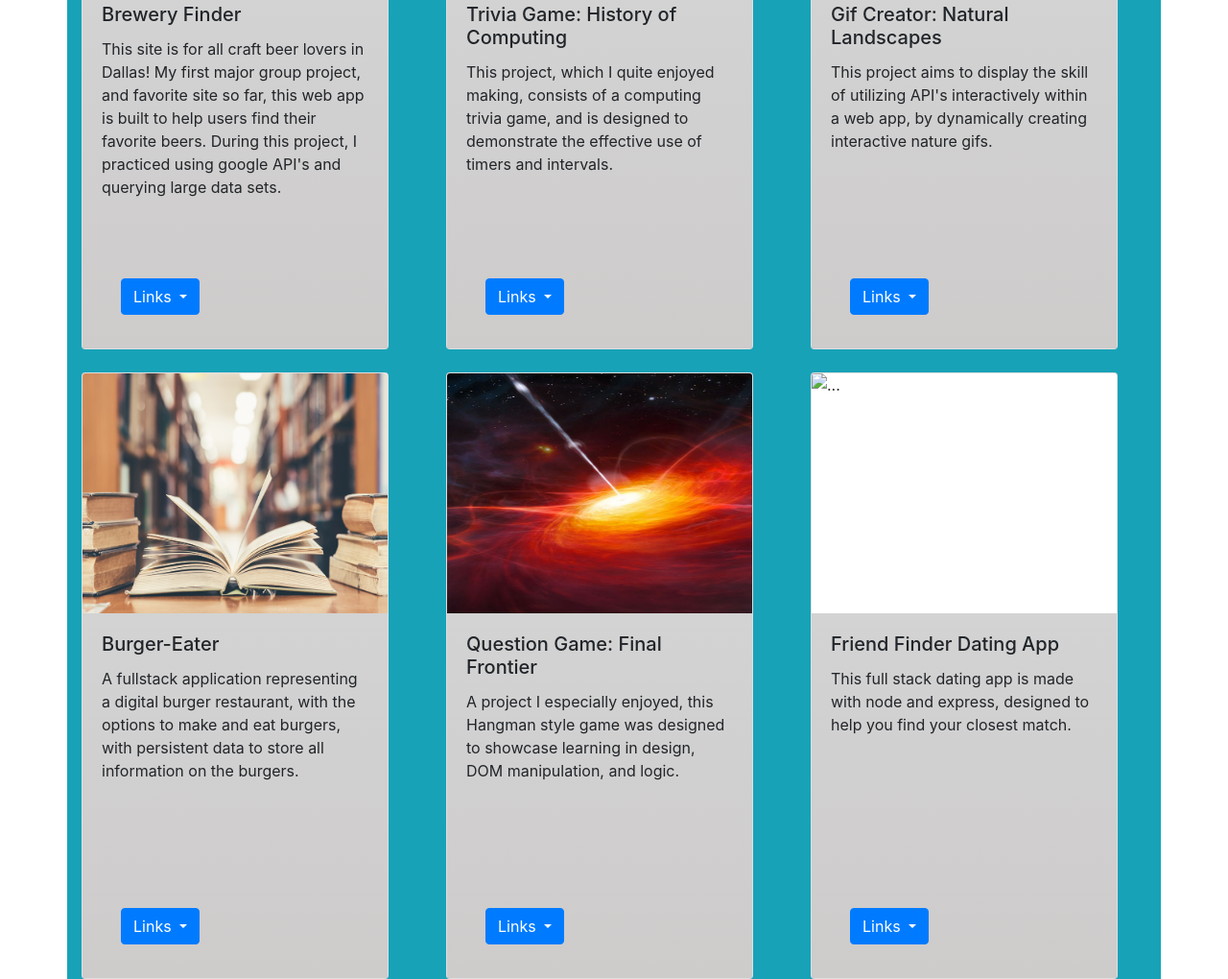
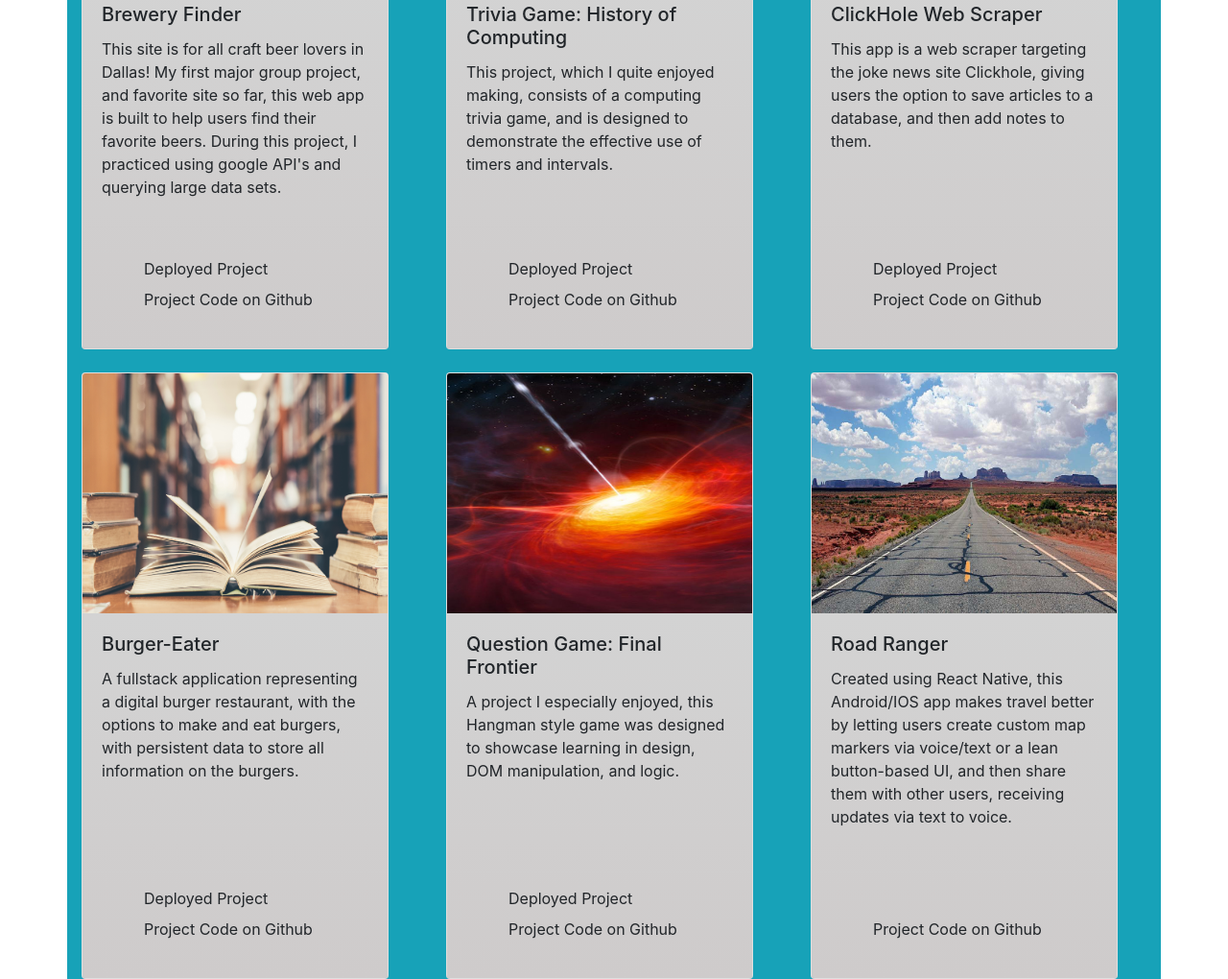
Before and after one commit to Nick-Haer/Nick-Haer-Portfolio, a plain HTML site: page index.html in a window 1280 px wide. Shown: the part 2055-3075 px from the top of the page at 96% size. Drawn offline with nearby package versions, Linux system fonts and the light colour scheme; files whose address does not match are found by name.

Commit message:
added newer projects to portfolio

```diff
--- a/index.html
+++ b/index.html
@@ -166,19 +166,10 @@
                                 favorite beers. During this project, I practiced using google API's and querying large
                                 data sets.</p>
                             <div class="card-body descriptions">
-                                        <div class="dropdown">
-                                            <button class="btn btn-primary dropdown-toggle linksButton" type="button"
-                                                id="dropdownMenuButton" data-toggle="dropdown" aria-haspopup="true"
-                                                aria-expanded="false">
-                                                Links
-                                            </button>
-                                            <div class="dropdown-menu" aria-labelledby="dropdownMenuButton">
                                     <a target="blank" class="dropdown-item"
                                     href="https://nima99.github.io/project-1/">Deployed Project</a>
                                 <a target="blank" class="dropdown-item"
                                     href="https://github.com/Nima99/project-1">Project Code on Github</a>
-                                            </div>
-                                        </div>
                                 <!-- <a target="blank" href="https://github.com/Nima99/project-1" class="card-link">Link to Code</a>
                                 <a target="blank" href="https://nima99.github.io/project-1/" class="card-link">Link to Site</a> -->
                             </div>
@@ -196,19 +187,10 @@
                                 trivia game, and is designed to demonstrate the effective use of timers and intervals.
                             </p>
                             <div class="card-body descriptions">
-                                        <div class="dropdown">
-                                            <button class="btn btn-primary dropdown-toggle linksButton" type="button"
-                                                id="dropdownMenuButton" data-toggle="dropdown" aria-haspopup="true"
-                                                aria-expanded="false">
-                                                Links
-                                            </button>
-                                            <div class="dropdown-menu" aria-labelledby="dropdownMenuButton">
                                     <a target="blank" class="dropdown-item"
                                     href="https://nick-haer.github.io/TriviaGame/">Deployed Project</a>
                                 <a target="blank" class="dropdown-item"
                                     href="https://github.com/Nick-Haer/TriviaGame">Project Code on Github</a>
-                                            </div>
-                                        </div>
                                 <!-- <a target="blank" href="https://github.com/Nick-Haer/TriviaGame" class="card-link">Link to Code</a>
                                     <a target="blank" href="https://nick-haer.github.io/TriviaGame/" class="card-link">Link to Site</a> -->
                             </div>
@@ -219,25 +201,15 @@
                 <div class="col-12 col-lg-4">
 
                     <div class="card" style="width: 20rem;">
-                                <img src="./pictures/mountain.jpg" class="card-img-top portimage" alt="...">
+                        <img src="./pictures/D2115_143_304_1200.jpg" class="card-img-top portimage" alt="...">
                         <div class="card-body resizebody siteCard">
-                                    <h5 class="card-title">Gif Creator: Natural Landscapes</h5>
-                                    <p class="card-text">This project aims to display the skill of utilizing API's interactively
-                                        within a web app, by dynamically creating interactive nature gifs.</p>
+                            <h5 class="card-title">ClickHole Web Scraper</h5>
+                            <p class="card-text">This app is a web scraper targeting the joke news site Clickhole, giving users the option to save articles to a database, and then add notes to them. </p>
                             <div class="card-body descriptions">
-                                        <div class="dropdown">
-                                            <button class="btn btn-primary dropdown-toggle linksButton" type="button"
-                                                id="dropdownMenuButton" data-toggle="dropdown" aria-haspopup="true"
-                                                aria-expanded="false">
-                                                Links
-                                            </button>
-                                            <div class="dropdown-menu" aria-labelledby="dropdownMenuButton">
                                     <a target="blank" class="dropdown-item"
-                                                    href="https://nick-haer.github.io/APIproject/">Deployed Project</a>
+                                    href="https://bottomless-pit.herokuapp.com/">Deployed Project</a>
                                 <a target="blank" class="dropdown-item"
-                                                    href="https://github.com/Nick-Haer/APIproject">Project Code on Github</a>
-                                            </div>
-                                        </div>
+                                    href="https://github.com/Nick-Haer/Clickhole-Web-Scraper">Project Code on Github</a>
                                 <!-- <a target="blank" href="https://github.com/Nick-Haer/APIproject" class="card-link">Link to Code</a>
                                 <a target="blank" href="https://nick-haer.github.io/APIproject/" class="card-link">Link to Site</a> -->
                             </div>
@@ -264,19 +236,10 @@
                                 the options to make and eat burgers, with persistent data to store all information on
                                 the burgers.</p>
                             <div class="card-body descriptions">
-                                        <div class="dropdown">
-                                            <button class="btn btn-primary dropdown-toggle linksButton" type="button"
-                                                id="dropdownMenuButton" data-toggle="dropdown" aria-haspopup="true"
-                                                aria-expanded="false">
-                                                Links
-                                            </button>
-                                            <div class="dropdown-menu" aria-labelledby="dropdownMenuButton">
                                     <a target="blank" class="dropdown-item"
                                     href="https://reactive-reading.herokuapp.com/">Deployed Project</a>
                                 <a target="blank" class="dropdown-item"
                                     href="https://github.com/Nick-Haer/reactive-reading">Project Code on Github</a>
-                                            </div>
-                                        </div>
                                 <!-- <a target="blank" href="https://github.com/Nick-Haer/burger_eater" class="card-link">Link to Code</a>
                                     <a target="blank" href="https://pacific-fjord-11379.herokuapp.com/" class="card-link">Link to Site</a> -->
                             </div>
@@ -293,21 +256,12 @@
                             <p class="card-text">A project I especially enjoyed, this Hangman style game was designed to
                                 showcase learning in design, DOM manipulation, and logic.</p>
                             <div class="card-body descriptions">
-                                        <div class="dropdown">
-                                            <button class="btn btn-primary dropdown-toggle linksButton" type="button"
-                                                id="dropdownMenuButton" data-toggle="dropdown" aria-haspopup="true"
-                                                aria-expanded="false">
-                                                Links
-                                            </button>
-                                            <div class="dropdown-menu" aria-labelledby="dropdownMenuButton">
                                     <a target="blank" class="dropdown-item"
                                     href="https://nick-haer.github.io/Question-Game-Final-Frontier/">Deployed
                                     Project</a>
                                 <a target="blank" class="dropdown-item"
                                     href="https://github.com/Nick-Haer/Question-Game-Final-Frontier">Project
                                     Code on Github</a>
-                                            </div>
-                                        </div>
                                 <!-- <a target="blank" href="https://github.com/Nick-Haer/Question-Game-Final-Frontier"
                                     class="card-link">Link to Code</a>
                                 <a target="blank" href="https://nick-haer.github.io/Question-Game-Final-Frontier/"
@@ -320,26 +274,13 @@
                 <div class="col-12 col-lg-4">
 
                     <div class="card" style="width: 20rem;">
-                                <img src="./pictures/revolving-hearts-emoji.png" class="card-img-top portimage" alt="...">
+                        <img src="./pictures/open-road1.jpg" class="card-img-top portimage" alt="...">
                         <div class="card-body resizebody siteCard">
-                                    <h5 class="card-title">Friend Finder Dating App</h5>
-                                    <p class="card-text">This full stack dating app is made with node and express, designed to
-                                        help you find your closest match.</p>
+                            <h5 class="card-title">Road Ranger</h5>
+                            <p class="card-text">Created using React Native, this Android/IOS app makes travel better by letting users create custom map markers via voice/text or a lean button-based UI, and then share them with other users, receiving updates via text to voice.</p>
                             <div class="card-body descriptions">
-
-                                        <div class="dropdown">
-                                            <button class="btn btn-primary dropdown-toggle linksButton" type="button"
-                                                id="dropdownMenuButton" data-toggle="dropdown" aria-haspopup="true"
-                                                aria-expanded="false">
-                                                Links
-                                            </button>
-                                            <ul class="dropdown-menu" aria-labelledby="dropdownMenuButton">
-                                               <li> <a target="blank" class="dropdown-item"
-                                                href="https://sheltered-ocean-28528.herokuapp.com/">Deployed Project</a></li>
-                                                <li>                                                <a target="blank" class="dropdown-item"
-                                                    href="https://github.com/Nick-Haer/friendFinder">Project Code on Github</a></li>
-                                            </ul>
-                                        </div>
+                                    <a target="blank" class="dropdown-item"
+                                            href="https://github.com/abayindir1/Road-Ranger">Project Code on Github</a>
                                 <!-- <a target="blank" href="https://github.com/Nick-Haer/friendFinder"
                                     class="card-link">Link to Code </a>
                                 <a target="blank" href="https://sheltered-ocean-28528.herokuapp.com/"
```
Also changed, not shown: pictures/D2115_143_304_1200.jpg (added), pictures/open-road1.jpg (added), 2 other files. Lines whose indentation alone changed are shown as unchanged.
